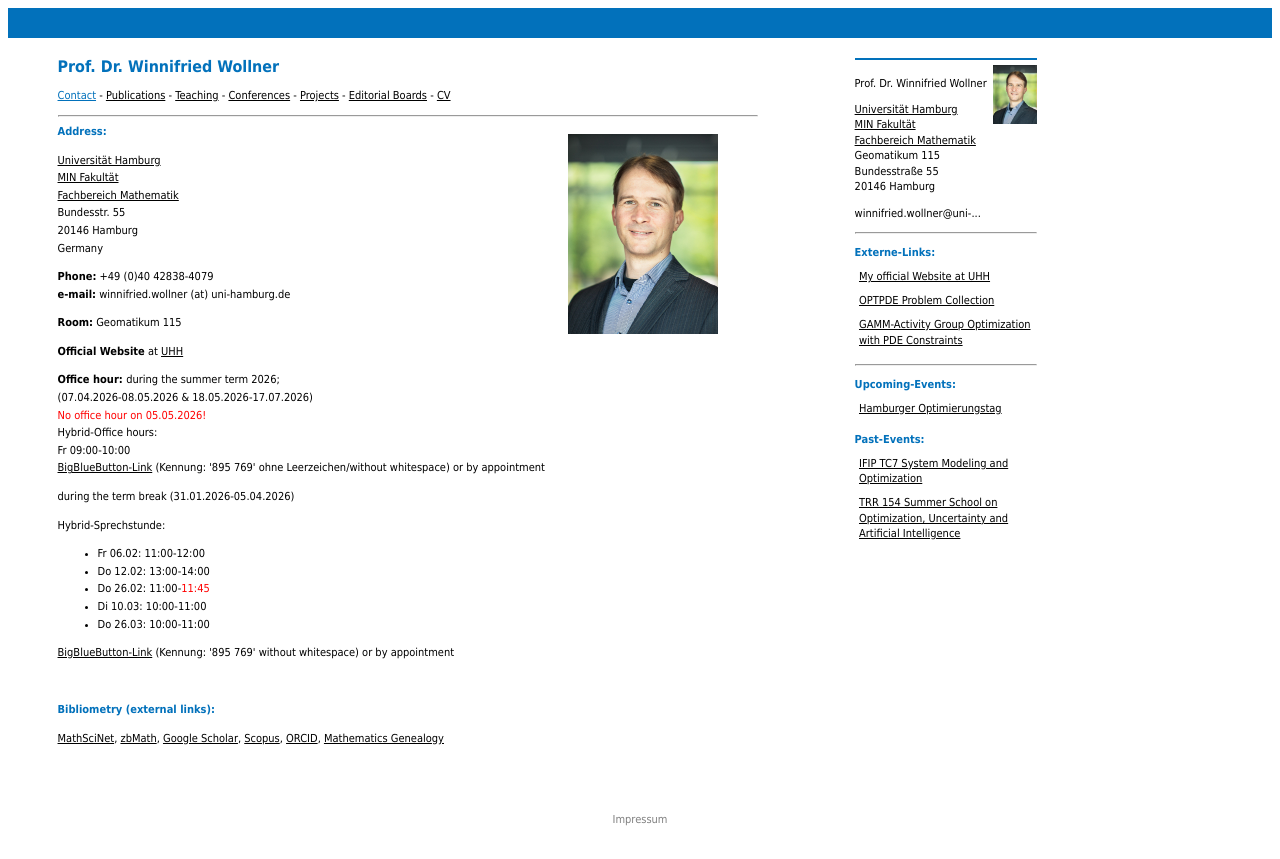
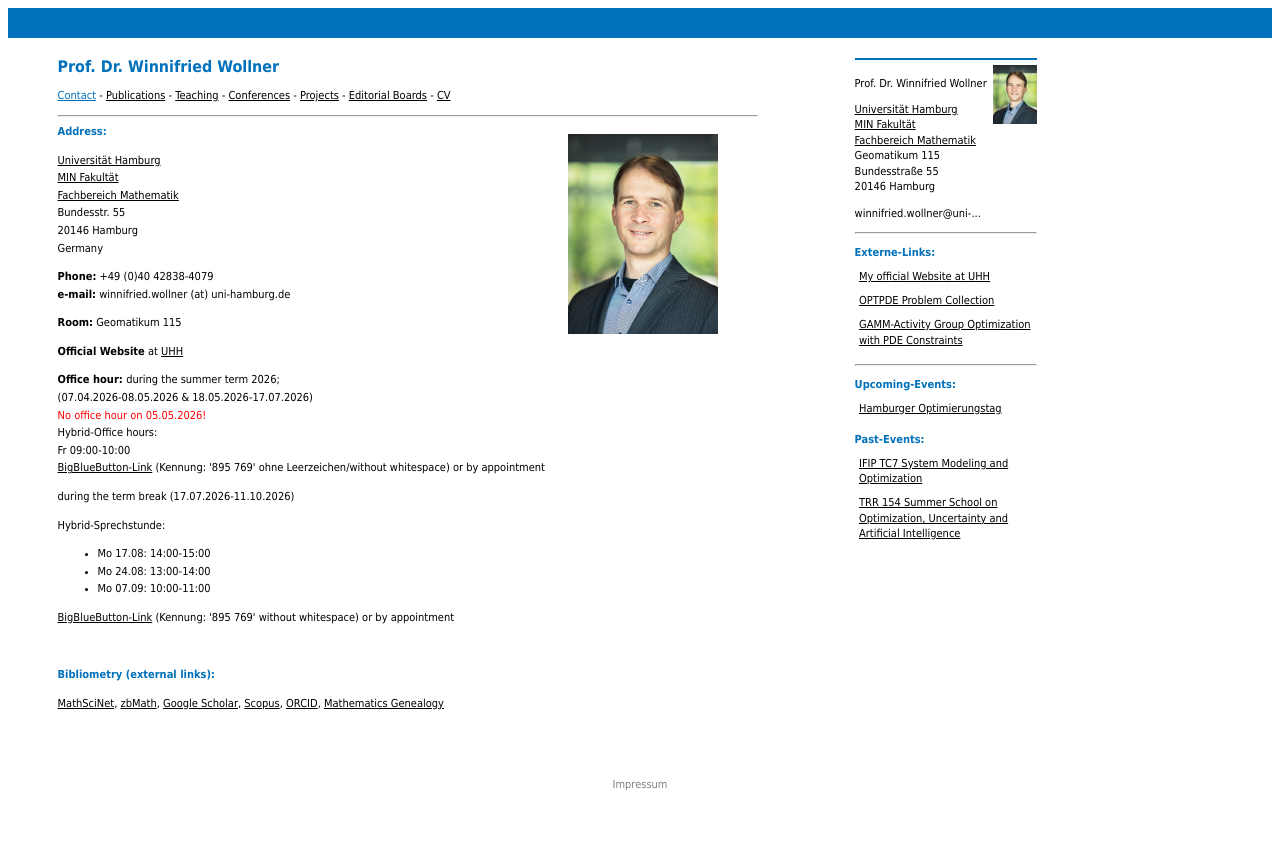
Before and after one commit to winnifried/winnifried, a plain HTML site: page index.html in a window 1280 px wide. After the commit the page ends 824 px from the top, so only its background shows below. Drawn offline with Linux system fonts and the light colour scheme.

Commit message:
Office Hours

```diff
--- a/index.html
+++ b/index.html
@@ -55,14 +55,12 @@
   <a href="https://bbb1.physnet.uni-hamburg.de/b/win-lev-pgk-krd">BigBlueButton-Link</a> (Kennung: '895 769' ohne Leerzeichen/without whitespace)
   or by appointment<br />
 </p>
-<p>during the term break (31.01.2026-05.04.2026)</p>
+<p>during the term break (17.07.2026-11.10.2026)</p>
 <p>Hybrid-Sprechstunde:
 <ul>
-<li>Fr 06.02: 11:00-12:00</li>
-<li>Do 12.02: 13:00-14:00</li>
-<li>Do 26.02: 11:00-<font color='red'>11:45</font></li>
-<li>Di 10.03: 10:00-11:00</li>
-<li>Do 26.03: 10:00-11:00</li>
+<li>Mo 17.08: 14:00-15:00</li>
+<li>Mo 24.08: 13:00-14:00</li>
+<li>Mo 07.09: 10:00-11:00</li>
 </ul>
 </p>
 <p><a href="https://bbb1.physnet.uni-hamburg.de/b/win-lev-pgk-krd">BigBlueButton-Link</a> (Kennung: '895 769' without whitespace) or by appointment</p>
```
